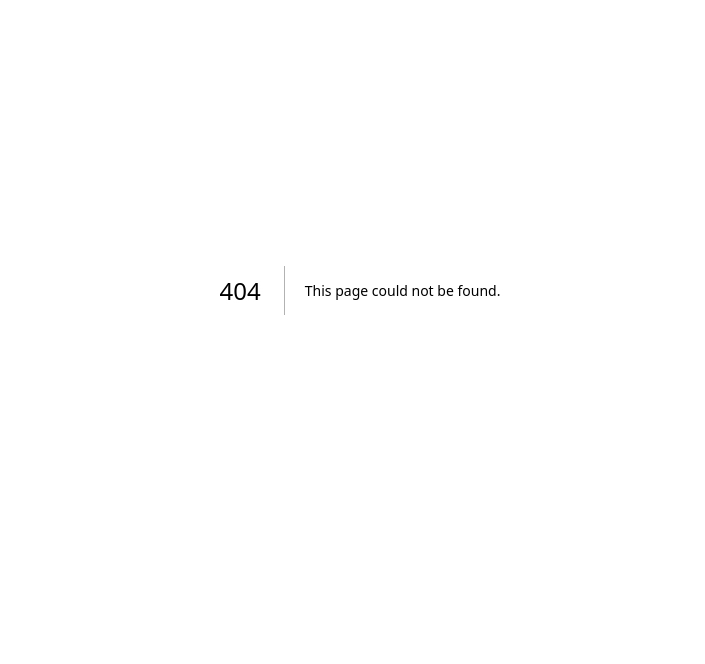
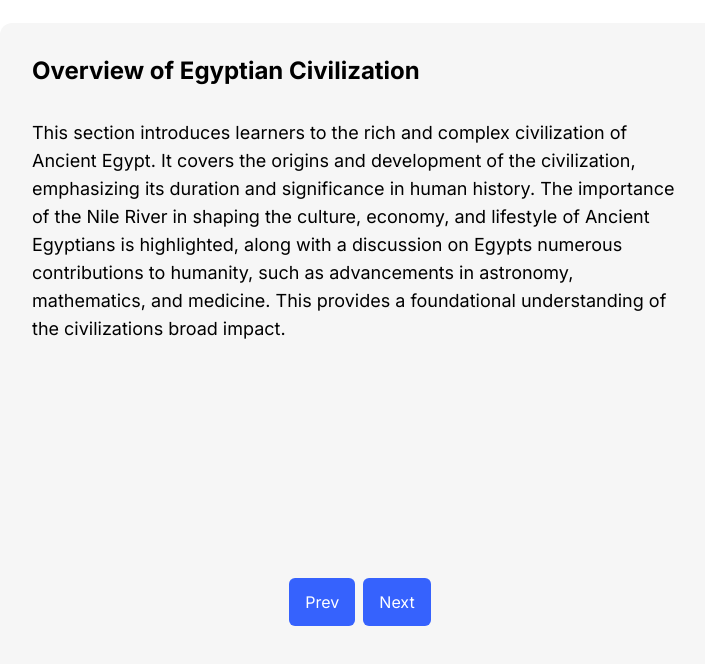
Before and after one commit to gonzaloandresoto/iwannalearn-club, a Next.js app: page /course/1 in a window 1280 px wide. Before the commit this address had no page. Shown: the part 110-774 px from the top of the page, without its empty margins (280-985 px from the left). Built offline with nearby package versions, Linux system fonts and the light colour scheme.

Commit message:
static data handled

```diff
--- /dev/null
+++ b/app/course/[id]/page.tsx
@@ -0,0 +1,19 @@
+'use client';
+
+import React from 'react';
+
+import CourseCard from '@/components/CourseComponents/CourseCard';
+import { unitContent } from '@/constants';
+
+export default function CourseContent() {
+  const [activePage, setActivePage] = React.useState(0);
+  return (
+    <div className='flex flex-col items-center'>
+      <CourseCard
+        unitContent={unitContent}
+        activePage={activePage}
+        setActivePage={setActivePage}
+      />
+    </div>
+  );
+}
--- /dev/null
+++ b/components/CourseComponents/CourseCard.tsx
@@ -0,0 +1,79 @@
+import React from 'react';
+
+import QuizContent from './QuizContent';
+import TextLessonContent from './TextLessonContent';
+
+interface UnitContent {
+  title: string;
+  thumbnail?: string;
+  description?: string;
+  status?: string;
+  content: {
+    type: string;
+    title?: string;
+    content?: string;
+    question?: string;
+    options?: {
+      id?: string;
+      text?: string;
+    }[];
+  }[];
+  answer?: string;
+}
+
+interface CourseCardProps {
+  unitContent: UnitContent;
+  activePage: number;
+  setActivePage: (page: number) => void;
+}
+
+const CourseCard: React.FC<CourseCardProps> = ({
+  unitContent,
+  activePage,
+  setActivePage,
+}) => {
+  const handleNext = () => {
+    if (activePage === unitContent.content.length - 1) {
+      //   here we want to set unitContent.status = 'completed' in our database;
+      return null;
+    }
+    setActivePage(activePage + 1);
+  };
+  const handlePrev = () => {
+    if (activePage === 0) return null;
+    setActivePage(activePage - 1);
+  };
+  return (
+    <div className='fixed bottom-0 w-[720px] h-5/6 flex flex-col items-center px-8 pt-8 bg-tertiary-grey rounded-t-xl overflow-y-auto'>
+      <div className='w-full h-max flex flex-col gap-8'>
+        <div>
+          {unitContent.content.map((item, index) => {
+            return (
+              <div key={index}>
+                {activePage === index && (
+                  <>
+                    {item.type === 'text' && (
+                      <TextLessonContent
+                        item={item}
+                        handleNext={handleNext}
+                        handlePrev={handlePrev}
+                      />
+                    )}
+                    {item.type === 'quiz' && (
+                      <QuizContent
+                        item={item}
+                        handleNext={handleNext}
+                      />
+                    )}
+                  </>
+                )}
+              </div>
+            );
+          })}
+        </div>
+      </div>
+    </div>
+  );
+};
+
+export default CourseCard;
--- a/components/CourseComponents/CourseCover.tsx
+++ b/components/CourseComponents/CourseCover.tsx
@@ -4,7 +4,7 @@ import TableOfContents from './TableOfContents';
 export default function CourseCover() {
   return (
     <div className='fixed bottom-0 w-[720px] h-5/6 flex flex-col items-center px-8 pt-8 bg-tertiary-grey rounded-t-xl overflow-y-auto'>
-      <div className='w-full h-max flex flex-col gap-4'>
+      <div className='w-full h-max flex flex-col gap-8'>
         <div className='w-full h-[240px] flex items-center justify-center bg-white border border-2 border-secondary-grey rounded-lg'>
           <p className='text-4xl font-titan'>{courseCover.title}</p>
         </div>
--- /dev/null
+++ b/components/CourseComponents/QuizContent.tsx
@@ -0,0 +1,52 @@
+import React from 'react';
+
+interface Content {
+  question?: string;
+  options?: {
+    id?: string;
+    text?: string;
+  }[];
+  answer?: string;
+}
+
+interface QuizContentProps {
+  item: Content;
+  handleNext: () => void;
+}
+
+const QuizContent: React.FC<QuizContentProps> = ({ item, handleNext }) => {
+  const [selectedAnswer, setSelectedAnswer] = React.useState<string>('');
+  const correctAnswer = item.answer;
+  return (
+    <div className='w-full h-max flex flex-col items-center gap-8'>
+      <p className='text-2xl font-bold text-left'>{item.question}</p>
+      <div className='w-full h-max flex flex-col gap-2'>
+        {item.options &&
+          item.options.map((quizItem, index) => {
+            return (
+              <button
+                key={index}
+                onClick={() => setSelectedAnswer(quizItem.id || '')}
+                className={`w-full px-4 py-2 border border-2 border-secondary-grey rounded-md ${
+                  quizItem.id === selectedAnswer
+                    ? 'bg-primary-orange text-white'
+                    : 'bg-white text-black'
+                }`}
+              >
+                <p className='text-lg text-left'>{quizItem.text}</p>
+              </button>
+            );
+          })}
+      </div>
+      <button
+        onClick={handleNext}
+        className='fixed bottom-16 main-button disabled:bg-secondary-blue'
+        disabled={selectedAnswer !== correctAnswer}
+      >
+        Continue
+      </button>
+    </div>
+  );
+};
+
+export default QuizContent;
--- /dev/null
+++ b/components/CourseComponents/TextLessonContent.tsx
@@ -0,0 +1,42 @@
+interface Content {
+  title?: string;
+  content?: string;
+}
+
+interface TextLessonContentProps {
+  item: Content;
+  handleNext: () => void;
+  handlePrev: () => void;
+}
+
+const TextLessonContent: React.FC<TextLessonContentProps> = ({
+  item,
+  handleNext,
+  handlePrev,
+}) => {
+  return (
+    <div className='w-full h-max flex flex-col items-center'>
+      <div className='w-full flex flex-col gap-8'>
+        <p className='text-2xl font-bold'>{item.title}</p>
+        <p className='text-lg'>{item.content}</p>
+      </div>
+
+      <div className='fixed bottom-16 flex gap-2'>
+        <button
+          onClick={handlePrev}
+          className='main-button'
+        >
+          Prev
+        </button>
+        <button
+          onClick={handleNext}
+          className='main-button'
+        >
+          Next
+        </button>
+      </div>
+    </div>
+  );
+};
+
+export default TextLessonContent;
--- a/constants/index.ts
+++ b/constants/index.ts
@@ -31,3 +31,105 @@ export const courseCover = {
     },
   ],
 };
+
+export const unitContent = {
+  title: 'Introduction',
+  thumbnail: '',
+  description: '',
+  status: 'inprogress',
+  content: [
+    {
+      type: 'text',
+      title: 'Overview of Egyptian Civilization',
+      content:
+        'This section introduces learners to the rich and complex civilization of Ancient Egypt. It covers the origins and development of the civilization, emphasizing its duration and significance in human history. The importance of the Nile River in shaping the culture, economy, and lifestyle of Ancient Egyptians is highlighted, along with a discussion on Egypts numerous contributions to humanity, such as advancements in astronomy, mathematics, and medicine. This provides a foundational understanding of the civilizations broad impact.',
+    },
+    {
+      type: 'quiz',
+      question:
+        'What was the primary role of the Nile River in Ancient Egyptian civilization?',
+      options: [
+        {
+          id: '1',
+          text: 'Defense against invaders',
+        },
+        {
+          id: '2',
+          text: 'Source of artistic inspiration',
+        },
+        {
+          id: '3',
+          text: 'Supporting agriculture and transportation',
+        },
+        {
+          id: '4',
+          text: 'Serving as a trade route with Asia',
+        },
+      ],
+      answer: '3',
+      completed: false,
+    },
+    {
+      type: 'text',
+      title: 'Geographical Importance of the Nile',
+      content:
+        'In this part, the focus shifts to the Nile River, exploring its crucial role as the lifeline of Ancient Egypt. The section explains how the Nile supported essential activities like agriculture, trade, and transportation, and delves into the annual flooding cycle that was central to farming and food supply. It also examines how the Nile influenced the placement of cities and major construction projects, offering insights into the strategic and cultural importance of the rivers geography.',
+    },
+    {
+      type: 'quiz',
+      question:
+        'What was the primary role of the Nile River in Ancient Egyptian civilization?',
+      options: [
+        {
+          id: '1',
+          text: 'Defense against invaders',
+        },
+        {
+          id: '2',
+          text: 'Source of artistic inspiration',
+        },
+        {
+          id: '3',
+          text: 'Supporting agriculture and transportation',
+        },
+        {
+          id: '4',
+          text: 'Serving as a trade route with Asia',
+        },
+      ],
+      answer: '3',
+      completed: false,
+    },
+    {
+      type: 'text',
+      title: 'Historical Timeline Overview',
+      content:
+        'This section provides a concise overview of the extensive history of Ancient Egypt, divided into key periods. Starting with the Pre-Dynastic and Early Dynastic Period, it offers insight into the early state formation. The major periods of the Old, Middle, and New Kingdoms are highlighted, each characterized by unique developments, achievements, and rulers. The Late Period and Greco-Roman influences mark the later stages of Egyptian history, showcasing the civilizations evolution and external influences over time.',
+    },
+    {
+      type: 'quiz',
+      question:
+        'What was the primary role of the Nile River in Ancient Egyptian civilization?',
+      options: [
+        {
+          id: '1',
+          text: 'Defense against invaders',
+        },
+        {
+          id: '2',
+          text: 'Source of artistic inspiration',
+        },
+        {
+          id: '3',
+          text: 'Supporting agriculture and transportation',
+        },
+        {
+          id: '4',
+          text: 'Serving as a trade route with Asia',
+        },
+      ],
+      answer: '3',
+      completed: false,
+    },
+  ],
+};
--- a/tailwind.config.ts
+++ b/tailwind.config.ts
@@ -14,7 +14,7 @@ const config: Config = {
       'secondary-grey': '#E3E3E3',
       'tertiary-grey': '#F6F6F6',
       'primary-blue': '#3662FD',
-      'secondary-blue': '#3662FD',
+      'secondary-blue': '#B3C4FF',
       'primary-orange': '#FE8312',
       'secondary-orange': '#FE8312',
     },
```
Also changed, not shown: app/api/route.ts (added).
